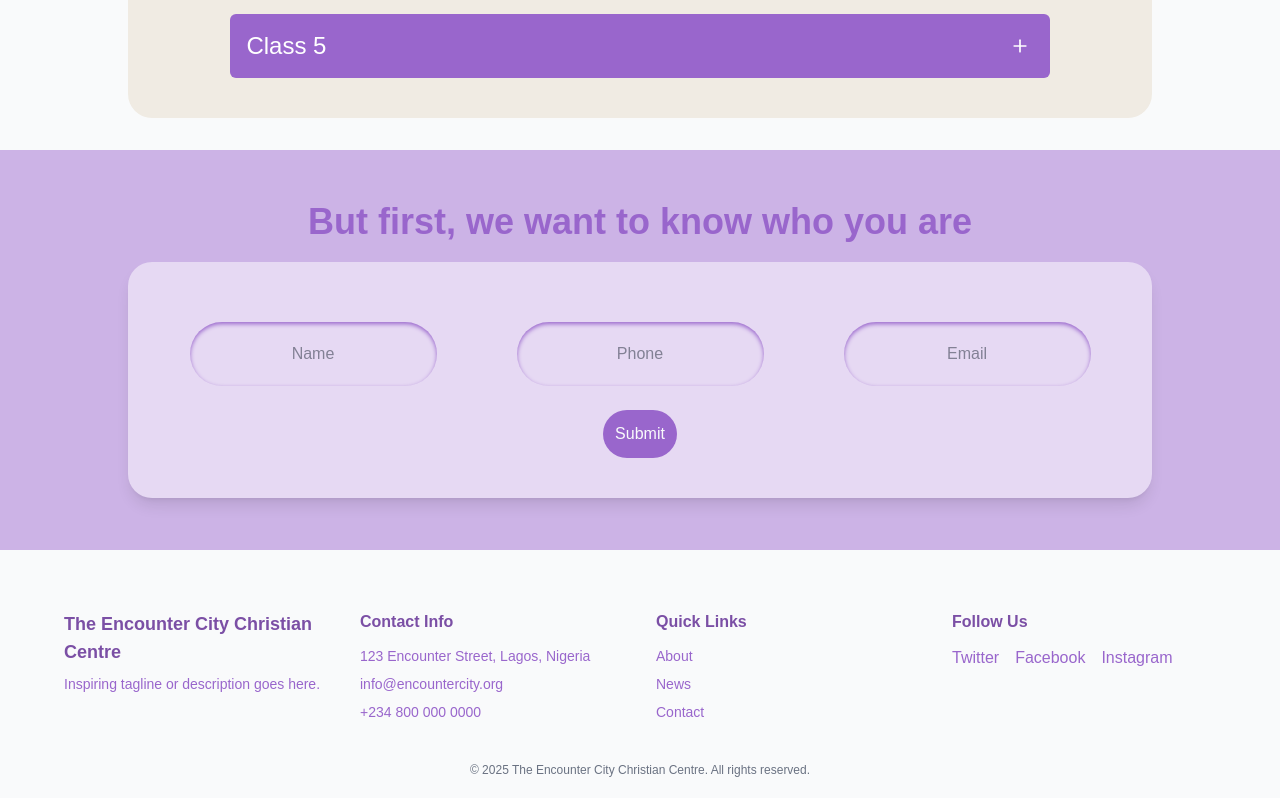
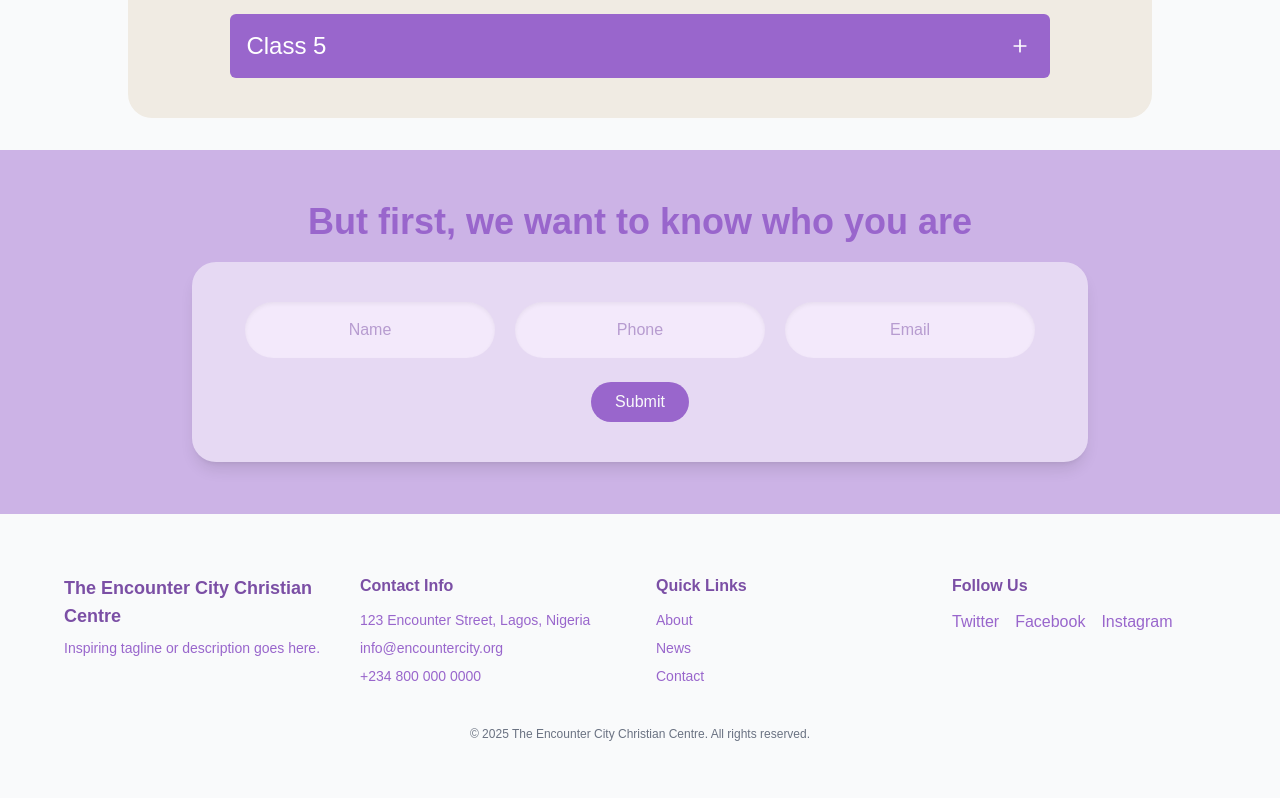
Before and after one commit to cptcode123/Encounter-City, a Next.js app: page /member in a window 1280 px wide. Shown: the part 1566-2364 px from the top of the page. After the commit the page ends 2328 px from the top, so only its background shows below. Built offline with nearby package versions, Linux system fonts and the light colour scheme.

Commit message:
fixed form overflow

```diff
--- a/src/app/member/page.tsx
+++ b/src/app/member/page.tsx
@@ -66,24 +66,46 @@ export default function MemberPage() {
 
 
         {/* Sign Up */}
-        <div className='w-full mx-auto text-text flex flex-col items-center justify-center py-13 bg-[#CCB3E6]'>
-            <motion.h1
-            initial={{opacity:0}}
-            whileInView={{opacity:1}}
-            transition={{duration:0.8}}
-            className='text-4xl font-bold mb-5 text-primary text-center'> But first, we want to know who you are</motion.h1>
+        <div className="w-full mx-auto text-text flex flex-col items-center justify-center py-13 bg-[#CCB3E6]">
+  <motion.h1
+    initial={{ opacity: 0 }}
+    whileInView={{ opacity: 1 }}
+    transition={{ duration: 0.8 }}
+    className="text-4xl font-bold mb-5 text-primary text-center"
+  >
+    But first, we want to know who you are
+  </motion.h1>
 
-        <motion.form className="w-[80%] rounded-3xl flex flex-col gap-1 justify-center bg-[#E6D9F3] shadow-lg py-10 px-6 backdrop-blur-md" action="">
-            <div className='p-5 flex flex-col md:flex-row gap-20 justify-center'>
-                <input type="text" placeholder="Name" className="p-5 text-center inset-shadow-sm inset-shadow-primary rounded-4xl required " />
-                <input type="text" placeholder="Phone" className=" p-5 text-center inset-shadow-sm inset-shadow-primary rounded-4xl required " />
-                <input type="text" placeholder="Email" className=' p-5 text-center inset-shadow-sm inset-shadow-primary rounded-4xl required ' />
-            </div>
-            <button type='submit' className='mx-auto p-3 bg-primary text-bg rounded-3xl'>Submit</button>
-        </motion.form>
+  <motion.form
+    className="w-[90%] max-w-4xl rounded-3xl flex flex-col items-center bg-[#E6D9F3] shadow-lg py-10 px-6 backdrop-blur-md"
+    action=""
+  >
+    <div className="w-full flex flex-wrap justify-center gap-5 text-primary-dark">
+      <input
+        type="text"
+        placeholder="Name"
+        className="p-4 text-center rounded-full shadow-inner bg-[#F3E9FB] focus:outline-none focus:ring-2 focus:ring-primary w-full sm:w-[250px]"
+      />
+      <input
+        type="text"
+        placeholder="Phone"
+        className="p-4 text-center rounded-full shadow-inner bg-[#F3E9FB] focus:outline-none focus:ring-2 focus:ring-primary w-full sm:w-[250px]"
+      />
+      <input
+        type="text"
+        placeholder="Email"
+        className="p-4 text-center rounded-full shadow-inner bg-[#F3E9FB] focus:outline-none focus:ring-2 focus:ring-primary w-full sm:w-[250px]"
+      />
+    </div>
 
-        </div>
-
+    <button
+      type="submit"
+      className="mt-6 bg-primary text-bg px-6 py-2 rounded-full hover:bg-opacity-80 transition"
+    >
+      Submit
+    </button>
+  </motion.form>
+</div>
         </div>
     )
 
```
